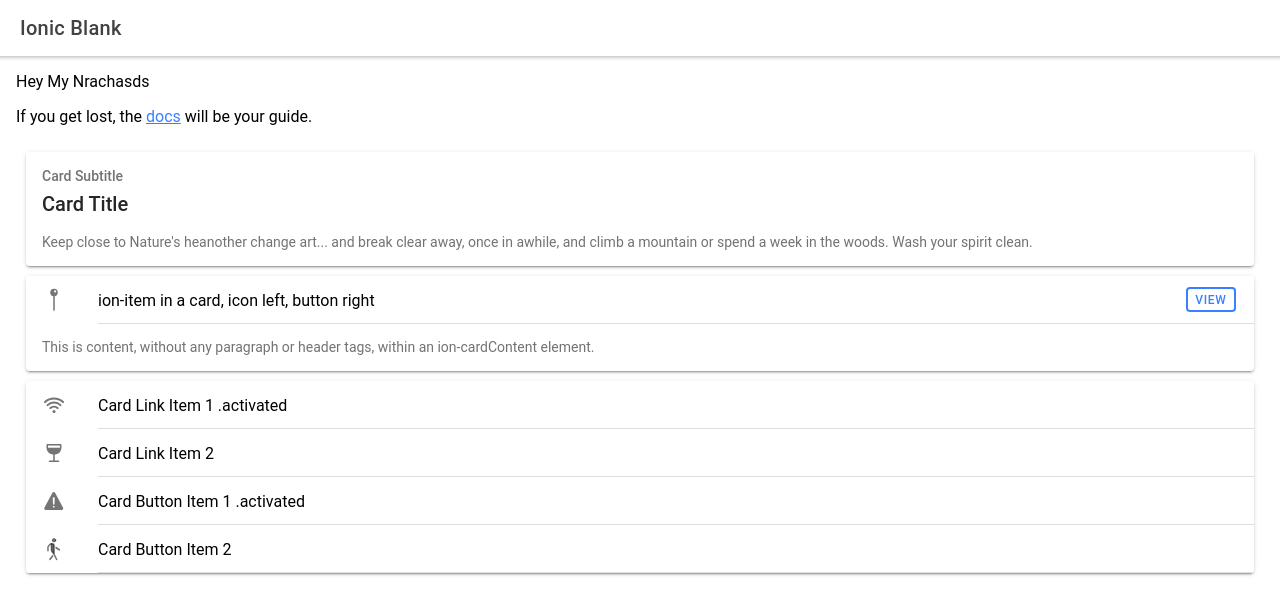
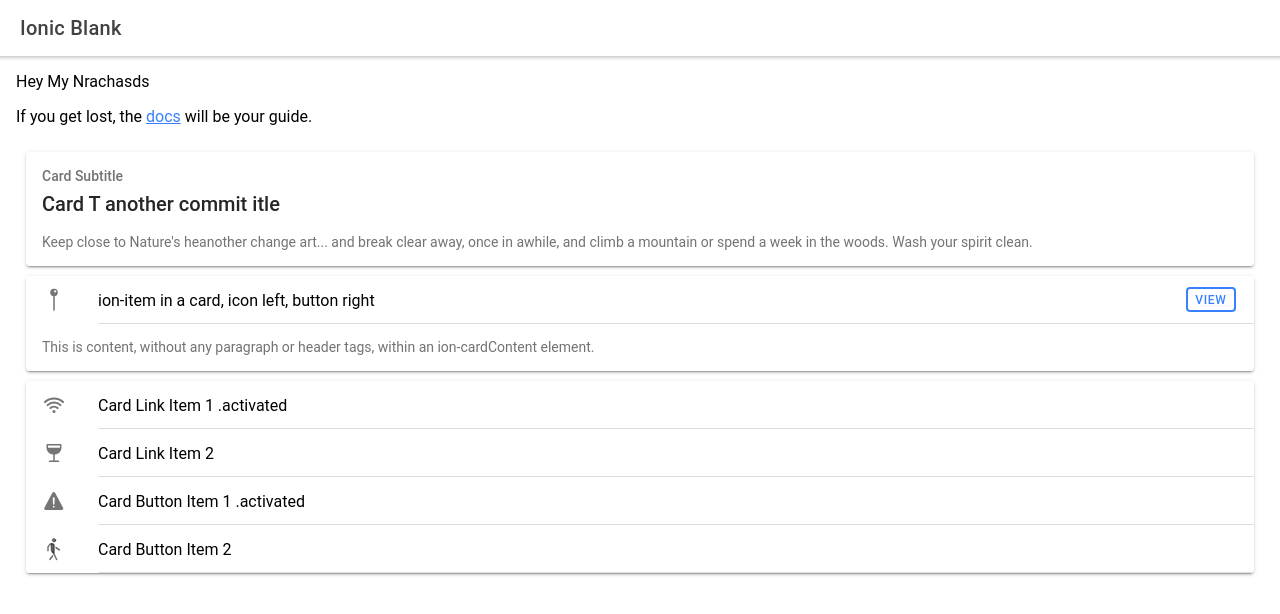
Before and after one commit to M-Frikken/crumblepad, a React (Create React App) app: page /home in a window 1280 px wide. Shown: the top 614 px of the page. Built offline with nearby package versions, Linux system fonts and the light colour scheme.

Commit message:
changed text 2

```diff
--- a/src/components/FirstComponent.tsx
+++ b/src/components/FirstComponent.tsx
@@ -6,7 +6,7 @@
     <IonCard>
       <IonCardHeader>
         <IonCardSubtitle>Card Subtitle</IonCardSubtitle>
-        <IonCardTitle>Card Title</IonCardTitle>
+        <IonCardTitle>Card T another commit itle</IonCardTitle>
       </IonCardHeader>
 
       <IonCardContent>
```
